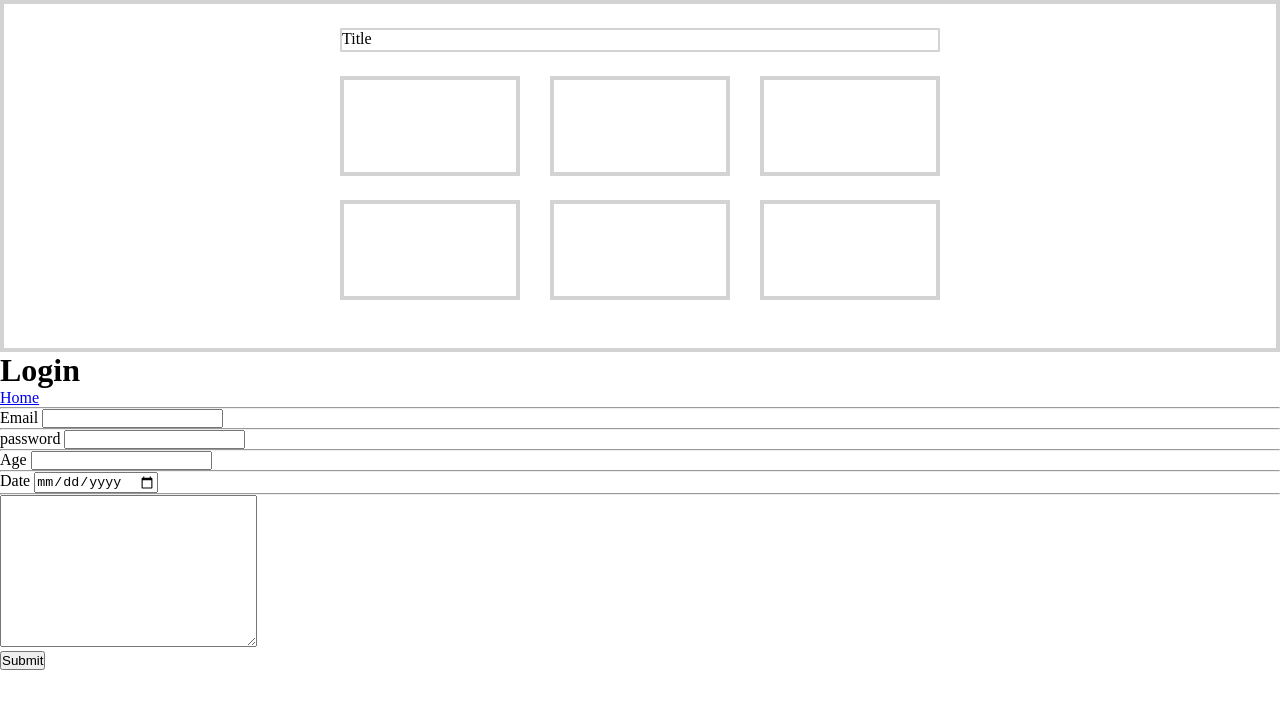
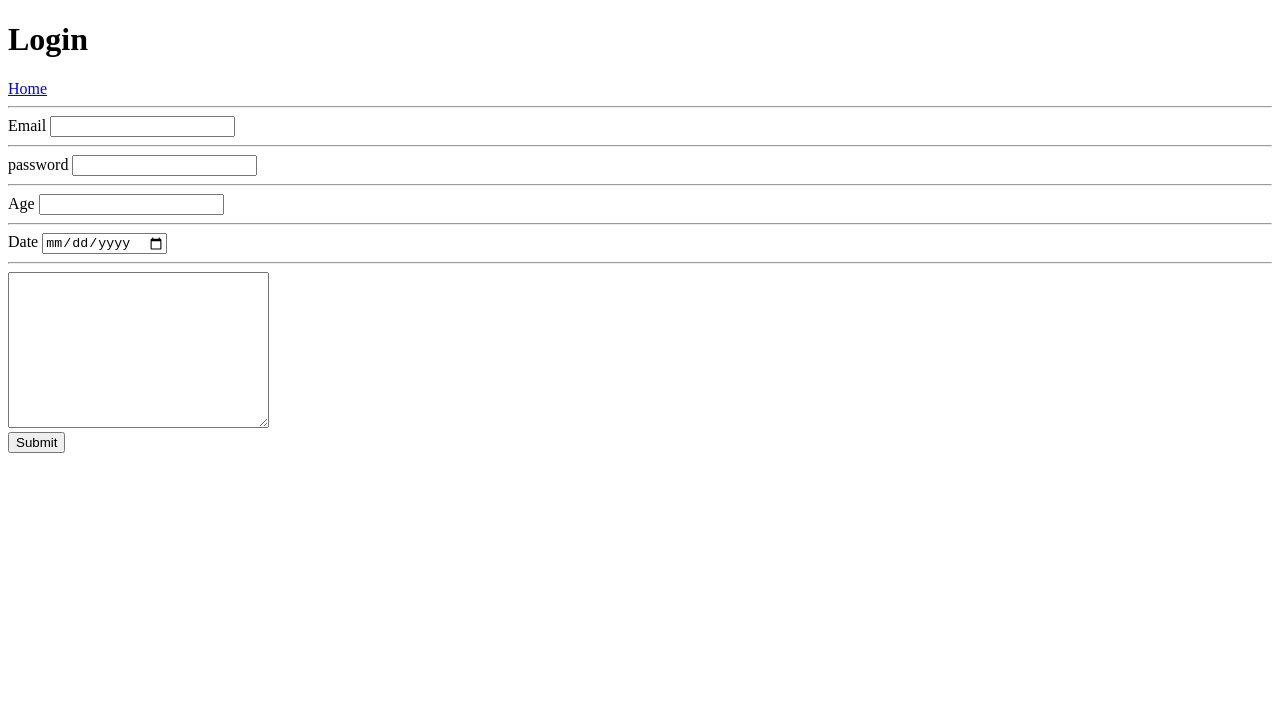
Before and after one commit to jjacque1/testing, a plain HTML site: page login.html in a window 1280 px wide. Drawn offline with Linux system fonts and the light colour scheme.

Commit message:
Login-format-update

```diff
--- a/index.css
+++ b/index.css
@@ -1,8 +1,8 @@
-* {
+/* * {
   margin: 0;
   padding: 0;
   box-sizing: border-box;
-}
+} */
 
 .head {
   display: flex;
@@ -75,7 +75,7 @@ a:active {
 
 /* THIS IS THE BOX LAYOUT ON TOP OF THE FORM*/
 
-.container{
+/* .container{
   border: 4px solid lightgray;
   padding: 24px;
 }
@@ -104,4 +104,4 @@ a:active {
   display: flex;
   flex-wrap: wrap;
   justify-content: space-between;
-}
+} */
--- a/login.html
+++ b/login.html
@@ -8,7 +8,7 @@
     <link rel="stylesheet" href="index.css">
 </head>
 <body>
-    <div class="container">
+    <!-- <div class="container">
         <div class="row">
             <div class="box">Title</div>
         <div class="boxes">
@@ -20,7 +20,7 @@
             <div class="small-box"></div>
         </div>
         </div>
-    </div>
+    </div> -->
     <h1>Login</h1>
     <div>
         <a href="index.html">Home</a>
```
